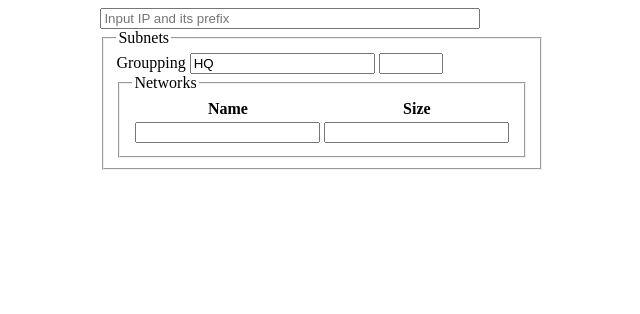
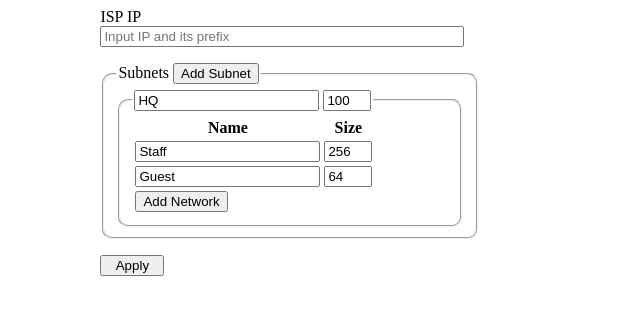
Before and after one commit to Pinke-S/Efficient-Network-Segmentation-Tool, a plain HTML site: page index.html in a window 1280 px wide. Shown: the whole page, without its empty margins (350-990 px from the left). Drawn offline with Linux system fonts and the light colour scheme.

Commit message:
Next work on makeing it dynamic in the sense as implementing it in JS

```diff
--- a/index.html
+++ b/index.html
@@ -14,32 +14,42 @@
 
   <form>
 
-    <label for="ipInput_id"></label><input type="text" placeholder="Input IP and its prefix" id="ipInput_id">
+    <label for="ipInput_id">ISP IP</label> <input type="text" placeholder="Input IP and its prefix" id="ipInput_id">
 
     <fieldset class="subnetEntry_class">
-      <legend>Subnets</legend>
-      <label for="subnetEntryCategory_class">Groupping </label>
-      <input type="text" value="HQ" class="subnetEntryCategory_class">
-      <input type="number" name="Condidence" max="100" min="0" class="subnetEntryCategory_class">
+      <legend>Subnets <input type="button" value="Add Subnet"></legend>
 
       <fieldset class="subnetEntryNetworks_class">
-        <legend>Networks</legend>
+        <legend>
+          <input type="text" value="HQ" class="subnetEntryCategory_class">
+          <input type="number" name="Condidence" value="100" max="100" min="0" class="subnetEntryCategory_class">
+        </legend>
         <table>
           <tr>
             <th>Name</th>
             <th>Size</th>
           </tr>
           <tr class="subnetEntryNetworksEntry_class">
-            <td> <input type="text" name=""></td>
-            <td><input type="number" name=""></td>
-
+            <td> <input type="text" name="" value="Staff"></td>
+            <td><input type="number" name="" value="256"></td>
+          </tr>
+          <tr class="subnetEntryNetworksEntry_class">
+            <td> <input type="text" name="" value="Guest"></td>
+            <td><input type="number" name="" value="64"></td>
+          </tr>
+          <tr>
+            <td> <input type="button" value="Add Network"></td>
           </tr>
         </table>
+
+
 
       </fieldset>
 
 
     </fieldset>
+
+    <input type="submit" value="Apply" id="subnetApplyButton_id">
   </form>
 
 </body>
--- a/main.css
+++ b/main.css
@@ -5,3 +5,27 @@ form {
   padding-left: 35%;
   width: calc(30%);
 }
+
+fieldset {
+  border-radius: 10px;
+}
+
+input[type="number"] {
+  width: 3rem;
+
+}
+
+input[type="submit"] {
+  margin: 1rem;
+  margin-left: 0rem;
+  width: 4rem;
+}
+
+#ipInput_id {
+  display: flex;
+
+  margin: 1rem;
+  margin-left: 0rem;
+  margin-top: 0rem;
+  justify-content: center;
+}
--- a/main.js
+++ b/main.js
@@ -1,21 +1,22 @@
-let subnetgrouping =
+let subnet =
 {
-
+  name: "HQ",
+  confidence: 100,
 
   table: {
     tableEntries: [{
       networkName: "Staff",
-      networkSie: 256
+      networkSize: 256
     },
     {
       networkName: "Guest",
-      networkSie: 64
+      networkSize: 64
     }],
 
     initEventListeners() {
     },
 
-    drawTableAfter() {
+    drawTableAfter(element) {
 
       this.initEventListeners();
     }
```
